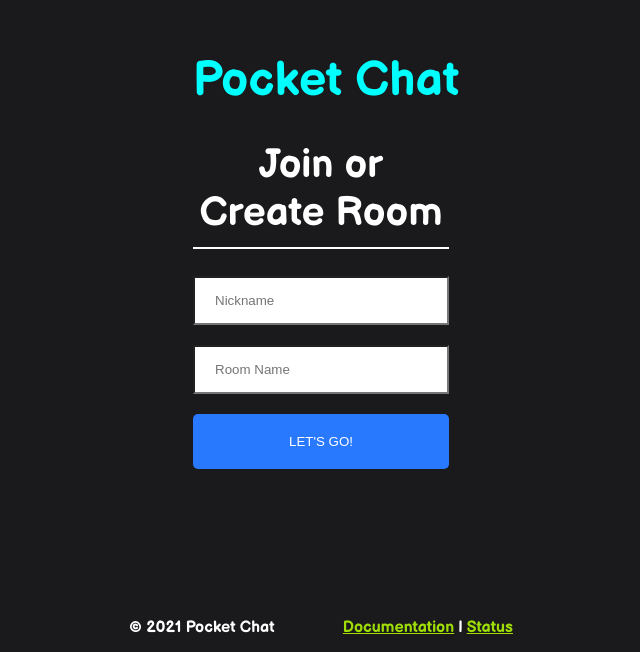
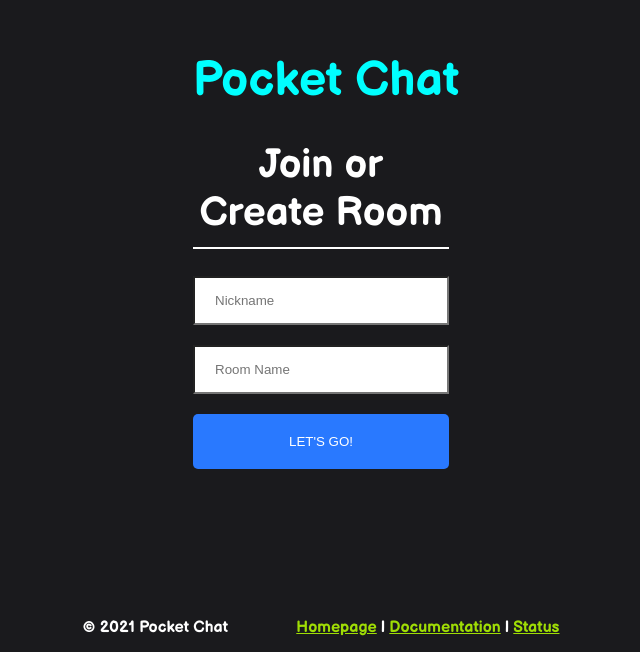
Before and after one commit to Senophyx/pocket-chat-client, a React (Create React App) app: page / in a window 1280 px wide. Shown: the part 148-800 px from the top of the page, without its empty margins (319-959 px from the left). Built offline with nearby package versions, Linux system fonts and the light colour scheme.

Commit message:
Update Join.js

```diff
--- a/src/components/Join/Join.js
+++ b/src/components/Join/Join.js
@@ -29,7 +29,7 @@ export default function SignIn() {
      </Link>
      <p> </p>
      <div class="copyright_footer">
-       © 2021 Pocket Chat &ensp;&ensp;&ensp;&ensp;&ensp;&ensp;&ensp;&ensp;<a target="_blank" href="https://doc.pocket-chat.xyz/">Documentation</a> | <a target="_blank" href="https://status.pocket-chat.xyz/">Status</a>
+       © 2021 Pocket Chat &ensp;&ensp;&ensp;&ensp;&ensp;&ensp;&ensp;&ensp;<a target="_blank" href="https://www.pocket-chat.xyz/">Homepage</a> | <a target="_blank" href="https://doc.pocket-chat.xyz/">Documentation</a> | <a target="_blank" href="https://status.pocket-chat.xyz/">Status</a>
      </div>
    </div>
  </div>
```
